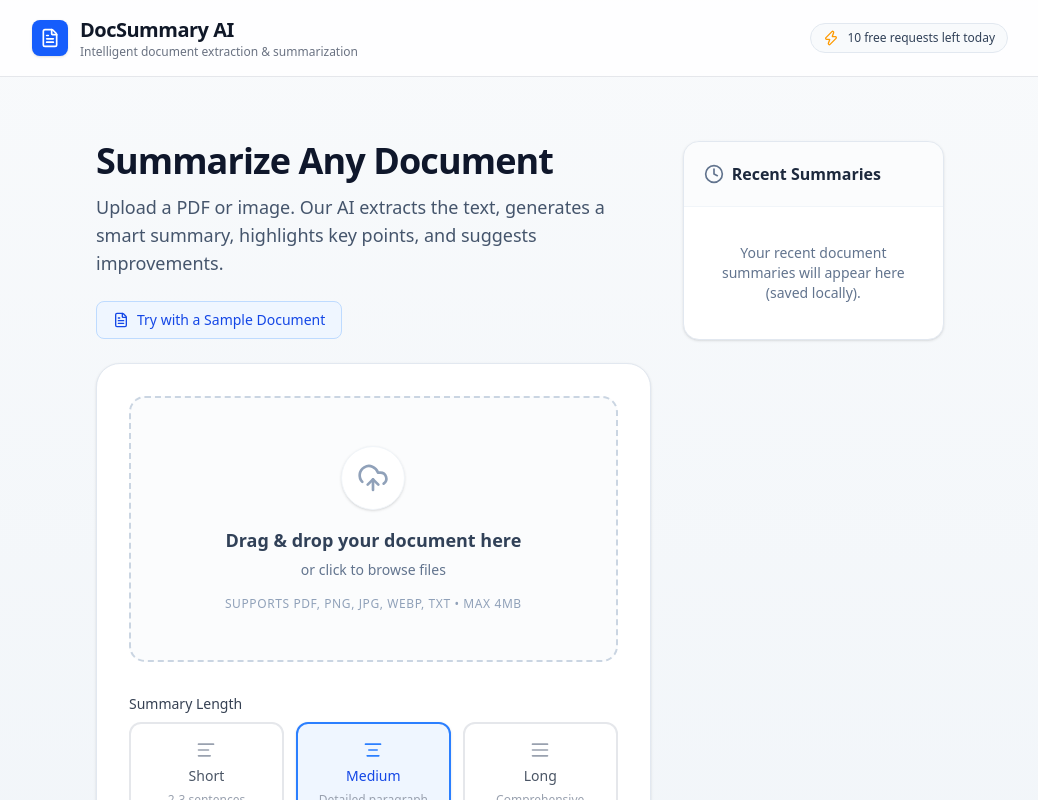
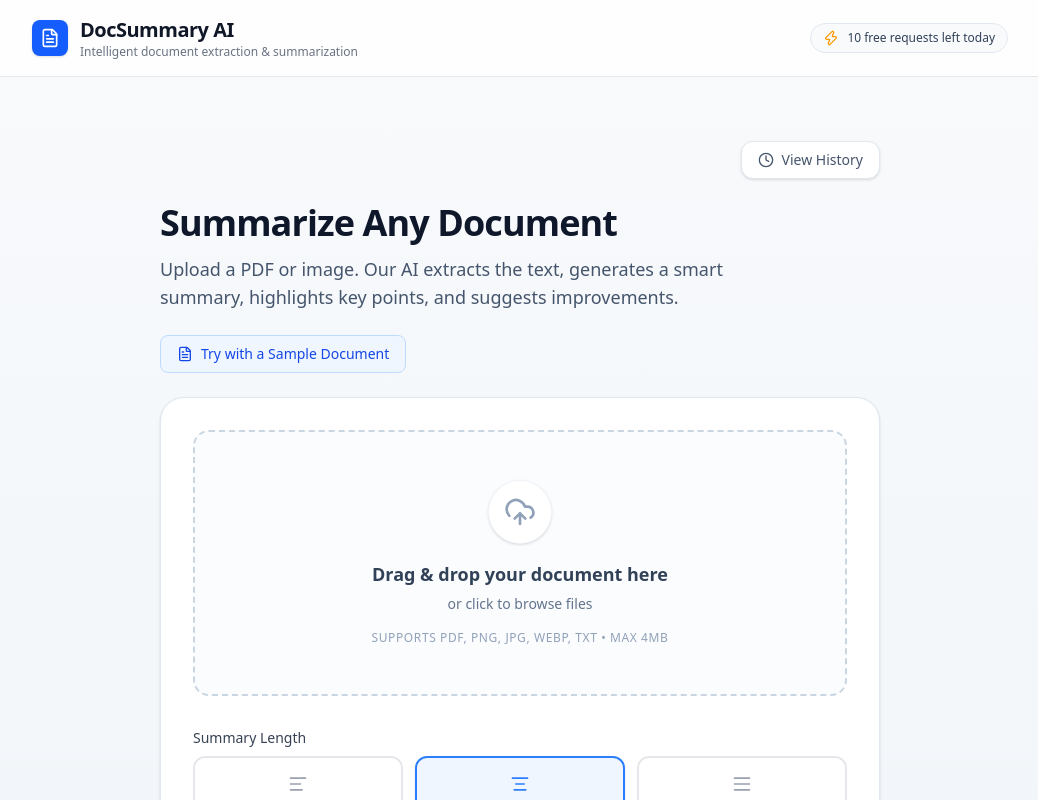
Before and after one commit to Ojaswi-Gupta/document_summary, a Next.js app: page / in a window 1280 px wide. Shown: the top 800 px of the page, without its empty margins (120-1158 px from the left). Built offline with nearby package versions, Linux system fonts and the light colour scheme.

Commit message:
style: fix layout by moving history sidebar to a clean modal

```diff
--- a/src/app/page.js
+++ b/src/app/page.js
@@ -7,7 +7,7 @@ import SummaryOptions from '@/components/SummaryOptions';
 import SummaryDisplay from '@/components/SummaryDisplay';
 import LoadingSpinner from '@/components/LoadingSpinner';
 import ErrorMessage from '@/components/ErrorMessage';
-import { Sparkles, Clock, ArrowRight, FileText } from 'lucide-react';
+import { Sparkles, Clock, ArrowRight, FileText, X } from 'lucide-react';
 
 export default function Home() {
   const [file, setFile] = useState(null);
@@ -16,6 +16,7 @@ export default function Home() {
   const [result, setResult] = useState(null);
   const [error, setError] = useState('');
   const [history, setHistory] = useState([]);
+  const [showHistory, setShowHistory] = useState(false);
 
   // Load history on mount
   useEffect(() => {
@@ -52,7 +53,8 @@ export default function Home() {
   const loadFromHistory = (historicItem) => {
     setResult(historicItem);
     setStatus('success');
-    setFile(null); // Clear current file if any
+    setFile(null);
+    setShowHistory(false);
   };
 
   const handleSubmit = async () => {
@@ -120,12 +122,23 @@ export default function Home() {
     <div className="min-h-screen bg-gradient-to-b from-slate-50 to-slate-100 flex flex-col">
       <Header />
 
-      <main className="flex-1 max-w-4xl mx-auto w-full px-4 sm:px-6 py-12 sm:py-16">
+      <main className="flex-1 max-w-3xl mx-auto w-full px-4 sm:px-6 py-12 sm:py-16">
 
-        {/* Main Content Area */}
-        <div className="grid grid-cols-1 lg:grid-cols-3 gap-8">
+        {/* Top Actions: History Button */}
+        <div className="flex justify-end mb-6">
+          <button
+            onClick={() => setShowHistory(true)}
+            className="flex items-center gap-2 text-sm font-medium text-slate-600 hover:text-blue-600 bg-white px-4 py-2 rounded-xl border border-slate-200 shadow-sm transition-all hover:shadow hover:-translate-y-0.5"
+          >
+            <Clock className="h-4 w-4" />
+            View History
+            {history.length > 0 && (
+              <span className="bg-blue-100 text-blue-700 py-0.5 px-2 rounded-full text-xs">{history.length}</span>
+            )}
+          </button>
+        </div>
 
-          <div className="lg:col-span-2 space-y-8">
+        <div className="space-y-8">
           {/* Hero Section */}
           {status === 'idle' && !result && (
             <div className="text-center sm:text-left mb-6">
@@ -208,33 +221,52 @@ export default function Home() {
             </div>
           )}
         </div>
+      </main>
 
-          {/* Sidebar / History */}
-          <div className="lg:col-span-1">
-            <div className="bg-white rounded-2xl shadow-sm border border-slate-200 overflow-hidden sticky top-24">
-              <div className="p-5 border-b border-slate-100 flex items-center gap-2 bg-slate-50/50">
+      {/* History Modal */}
+      {showHistory && (
+        <div className="fixed inset-0 z-50 flex items-center justify-center p-4 bg-slate-900/40 backdrop-blur-sm">
+          <div className="bg-white rounded-2xl shadow-xl w-full max-w-md overflow-hidden flex flex-col max-h-[80vh]">
+            <div className="p-5 border-b border-slate-100 flex items-center justify-between bg-slate-50">
+              <div className="flex items-center gap-2">
                 <Clock className="h-5 w-5 text-slate-500" />
                 <h3 className="font-semibold text-slate-800">Recent Summaries</h3>
               </div>
-              <div className="p-3">
+              <button
+                onClick={() => setShowHistory(false)}
+                className="p-1.5 text-slate-400 hover:text-slate-700 hover:bg-slate-100 rounded-lg transition-colors"
+              >
+                <X className="h-5 w-5" />
+              </button>
+            </div>
+            <div className="p-4 overflow-y-auto bg-slate-50/50">
               {history.length === 0 ? (
-                  <p className="text-sm text-slate-500 text-center py-6 px-4">
-                    Your recent document summaries will appear here (saved locally).
-                  </p>
+                <div className="text-center py-8">
+                  <div className="bg-white w-12 h-12 rounded-full flex items-center justify-center mx-auto mb-3 shadow-sm border border-slate-100">
+                    <Clock className="h-5 w-5 text-slate-300" />
+                  </div>
+                  <p className="text-sm text-slate-500 font-medium">No history yet</p>
+                  <p className="text-xs text-slate-400 mt-1">Your recent summaries will appear here.</p>
+                </div>
               ) : (
-                  <ul className="space-y-2">
+                <ul className="space-y-3">
                   {history.map((item, index) => (
                     <li key={item.id || index}>
                       <button
                         onClick={() => loadFromHistory(item)}
-                          className="w-full text-left p-3 hover:bg-slate-50 rounded-xl transition-colors border border-transparent hover:border-slate-200 group flex flex-col gap-1"
+                        className="w-full text-left p-4 bg-white rounded-xl transition-all border border-slate-200 hover:border-blue-300 group flex flex-col gap-2 shadow-sm hover:shadow"
                       >
-                          <span className="text-sm font-medium text-slate-700 truncate block w-full group-hover:text-blue-600 transition-colors">
+                        <span className="text-sm font-semibold text-slate-700 truncate block w-full group-hover:text-blue-600 transition-colors">
                           {item.fileName}
                         </span>
-                          <span className="text-xs text-slate-400">
-                            {new Date(item.createdAt).toLocaleDateString()} • {item.summaryLength}
+                        <div className="flex items-center justify-between w-full">
+                          <span className="text-xs font-medium text-slate-400">
+                            {new Date(item.createdAt).toLocaleDateString()}
                           </span>
+                          <span className="text-xs font-medium bg-slate-100 text-slate-500 px-2 py-0.5 rounded-md capitalize">
+                            {item.summaryLength}
+                          </span>
+                        </div>
                       </button>
                     </li>
                   ))}
@@ -243,9 +275,7 @@ export default function Home() {
             </div>
           </div>
         </div>
-
-        </div>
-      </main>
+      )}
 
       {/* Footer */}
       <footer className="w-full bg-slate-950 py-6 mt-auto">
```
Lines whose indentation alone changed are shown as unchanged.
